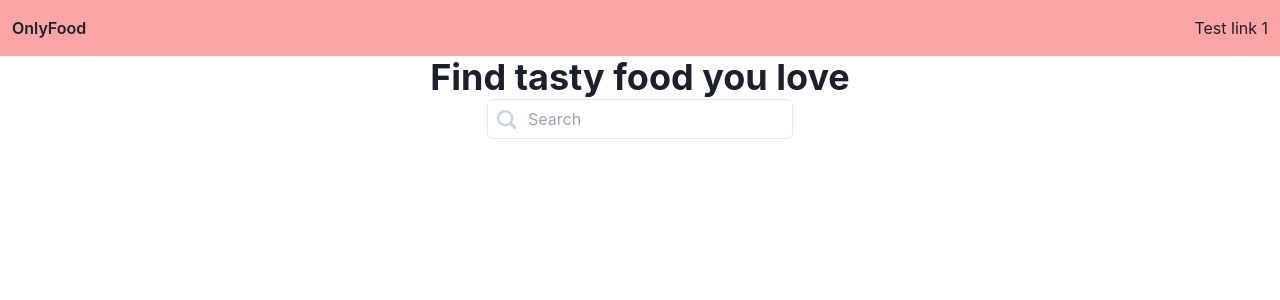
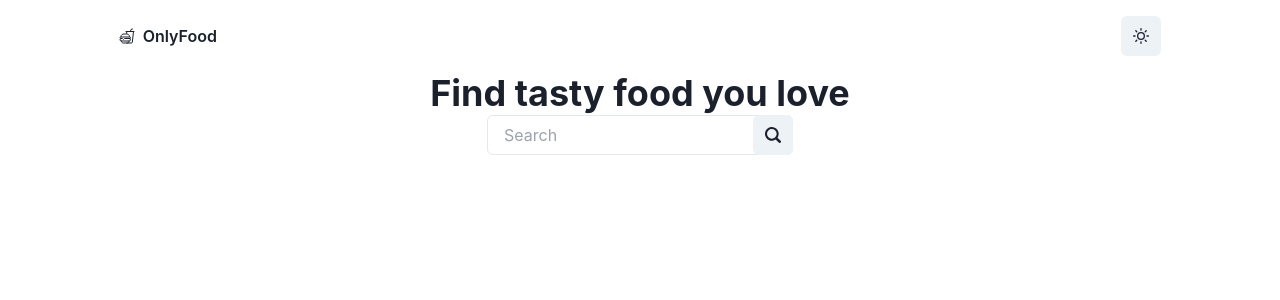
Before and after one commit to bananamonkey4655/onlyfoods, a Next.js app: page / in a window 1280 px wide. Shown: the top 300 px of the page. Built offline with nearby package versions, Linux system fonts and the light colour scheme.

Commit message:
Dark mode

```diff
--- a/components/navbar.tsx
+++ b/components/navbar.tsx
@@ -1,17 +1,27 @@
+import { MoonIcon, SunIcon } from "@chakra-ui/icons";
+import { IconButton, useColorMode } from "@chakra-ui/react";
 import Link from "next/link";
+import { IoFastFoodOutline } from "react-icons/io5";
 
 const Navbar = () => {
+  const { colorMode, toggleColorMode } = useColorMode();
+
   return (
-    <nav className="flex justify-between items-center bg-red-300 py-4 px-3">
-      <h1 className="font-semibold">OnlyFood</h1>
-      <ul>
-        <li>
-          <Link href="/">
-            <a onClick={() => console.log("clicked")}>Test link 1</a>
-          </Link>
-        </li>
-      </ul>
-    </nav>
+    <header className="w-full flex justify-center backdrop-blur-sm sticky top-0">
+      <nav className="max-w-7xl w-10/12 flex justify-between items-center py-4 px-3">
+        <Link href="/">
+          <a className="font-semibold flex justify-between items-center">
+            <IoFastFoodOutline />
+            <span className="px-2"> OnlyFood</span>
+          </a>
+        </Link>
+        <IconButton
+          aria-label="Toggle theme"
+          onClick={toggleColorMode}
+          icon={colorMode === "light" ? <SunIcon /> : <MoonIcon />}
+        />
+      </nav>
+    </header>
   );
 };
 
--- a/package.json
+++ b/package.json
@@ -16,7 +16,8 @@
     "framer-motion": "^6.5.1",
     "next": "12.2.3",
     "react": "18.2.0",
-    "react-dom": "18.2.0"
+    "react-dom": "18.2.0",
+    "react-icons": "^4.4.0"
   },
   "devDependencies": {
     "@types/node": "18.6.3",
--- a/pages/_app.tsx
+++ b/pages/_app.tsx
@@ -1,13 +1,13 @@
 import "../styles/globals.css";
 import { ChakraProvider } from "@chakra-ui/react";
-
+import theme from "../styles/theme";
 import type { AppProps } from "next/app";
 
 import Navbar from "../components/navbar";
 
 function MyApp({ Component, pageProps }: AppProps) {
   return (
-    <ChakraProvider>
+    <ChakraProvider theme={theme}>
       <Navbar />
       <Component {...pageProps} />
     </ChakraProvider>
--- /dev/null
+++ b/pages/_document.tsx
@@ -0,0 +1,18 @@
+import { ColorModeScript } from "@chakra-ui/react";
+import NextDocument, { Html, Head, Main, NextScript } from "next/document";
+import theme from "../styles/theme";
+
+export default class Document extends NextDocument {
+  render() {
+    return (
+      <Html lang="en">
+        <Head />
+        <body>
+          <ColorModeScript initialColorMode={theme.config.initialColorMode} />
+          <Main />
+          <NextScript />
+        </body>
+      </Html>
+    );
+  }
+}
--- a/pages/eat/[food].tsx
+++ b/pages/eat/[food].tsx
@@ -1,5 +1,14 @@
 import { StarIcon } from "@chakra-ui/icons";
-import { Box, Container, Img, Badge } from "@chakra-ui/react";
+import {
+  Grid,
+  GridItem,
+  Box,
+  Container,
+  Img,
+  Badge,
+  useColorModeValue,
+} from "@chakra-ui/react";
+
 import { GetServerSideProps, GetServerSidePropsContext } from "next";
 import { useRouter } from "next/router";
 
@@ -18,12 +27,25 @@ interface Restaurant {
 const FoodPage = ({ restaurants }: { restaurants: Restaurant[] }) => {
   const router = useRouter();
   const { food } = router.query;
+  const bgColor = useColorModeValue("gray.100", "gray.800");
+  const textColor = useColorModeValue("gray.800", "gray.300");
 
   return (
-    <Container>
+    <Container py={5} maxW="1200px">
+      <Grid
+        gap={5}
+        templateColumns={{ md: "repeat(2, 1fr)", lg: "repeat(3, 1fr)" }}
+        justifyContent="center"
+      >
         {restaurants.map((restaurant) => {
           return (
-          <Box maxW="sm" borderWidth="1px" borderRadius="lg" overflow="hidden">
+            <GridItem justifyContent="center">
+              <Box
+                maxW="sm"
+                borderWidth="1px"
+                borderRadius="lg"
+                overflow="hidden"
+              >
                 <Img
                   src={restaurant.image_url}
                   alt={restaurant.alias}
@@ -31,13 +53,13 @@ const FoodPage = ({ restaurants }: { restaurants: Restaurant[] }) => {
                   objectFit="cover"
                 />
 
-            <Box p="6">
+                <Box bgColor={bgColor} color={textColor} p="6">
                   <Box display="flex" alignItems="baseline">
                     <Badge borderRadius="full" px="2" colorScheme="red">
                       {restaurant.price ? restaurant.price : "N/A"}
                     </Badge>
                     <Box
-                  color="gray.500"
+                      color={textColor}
                       fontWeight="semibold"
                       letterSpacing="wide"
                       fontSize="xs"
@@ -56,12 +78,13 @@ const FoodPage = ({ restaurants }: { restaurants: Restaurant[] }) => {
                     as="h4"
                     lineHeight="tight"
                     noOfLines={1}
+                    color={useColorModeValue("gray.800", "gray.100")}
                   >
                     {restaurant.name}
                   </Box>
 
                   <Box>
-                <Box as="span" color="gray.600" fontSize="sm">
+                    <Box as="span" fontSize="sm">
                       {restaurant.location.display_address.join(", ")}
                     </Box>
                   </Box>
@@ -75,14 +98,16 @@ const FoodPage = ({ restaurants }: { restaurants: Restaurant[] }) => {
                           color={i < restaurant.rating ? "red.400" : "gray.300"}
                         />
                       ))}
-                <Box as="span" ml="2" color="gray.600" fontSize="sm">
+                    <Box as="span" ml="2" color={textColor} fontSize="sm">
                       {restaurant.review_count} reviews
                     </Box>
                   </Box>
                 </Box>
               </Box>
+            </GridItem>
           );
         })}
+      </Grid>
     </Container>
   );
 };
--- a/pages/index.tsx
+++ b/pages/index.tsx
@@ -1,15 +1,17 @@
-import type { NextPage } from "next";
-import Head from "next/head";
 import {
   Container,
   Heading,
   Input,
   InputGroup,
-  InputLeftElement,
+  InputRightElement,
+  IconButton,
 } from "@chakra-ui/react";
 import { Search2Icon } from "@chakra-ui/icons";
+
 import React, { useState } from "react";
 import { useRouter } from "next/router";
+import Head from "next/head";
+import type { NextPage } from "next";
 
 const Home: NextPage = () => {
   const router = useRouter();
@@ -38,12 +40,18 @@ const Home: NextPage = () => {
         <Heading>Find tasty food you love</Heading>
         <form onSubmit={handleSubmit}>
           <InputGroup>
-            <InputLeftElement
-              children={<Search2Icon />}
+            <Input value={query} onChange={handleChange} placeholder="Search" />
+            <InputRightElement
+              children={
+                <IconButton
+                  colorScheme="gray"
+                  aria-label="Search database"
+                  icon={<Search2Icon />}
+                />
+              }
               color="gray.300"
               fontSize="1.2em"
             />
-            <Input value={query} onChange={handleChange} placeholder="Search" />
           </InputGroup>
         </form>
       </Container>
--- /dev/null
+++ b/styles/theme.ts
@@ -0,0 +1,10 @@
+import { extendTheme, type ThemeConfig } from "@chakra-ui/react";
+
+const config: ThemeConfig = {
+  initialColorMode: "light",
+  useSystemColorMode: false,
+};
+
+const theme = extendTheme({ config });
+
+export default theme;
```
Also changed, not shown: 1 other file (tests, documents, lock files or other folders). Lines whose indentation alone changed are shown as unchanged.
